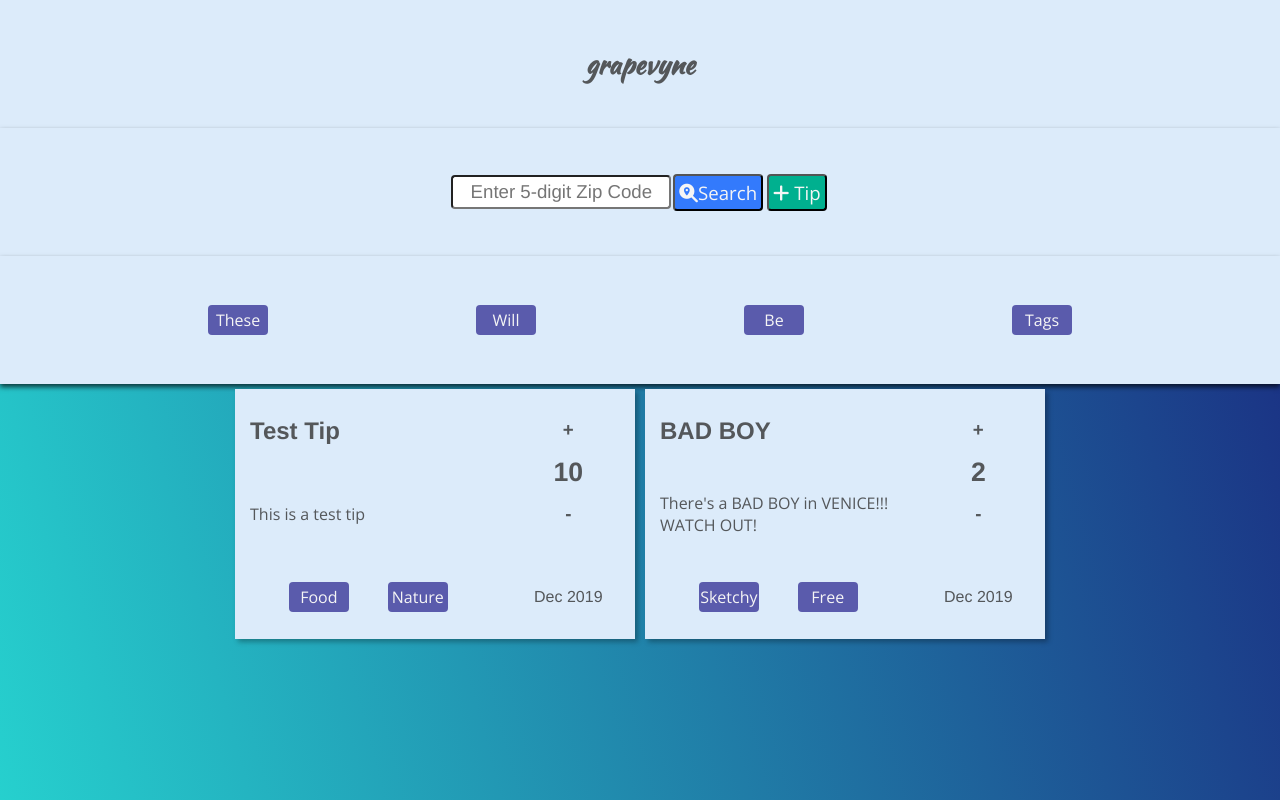
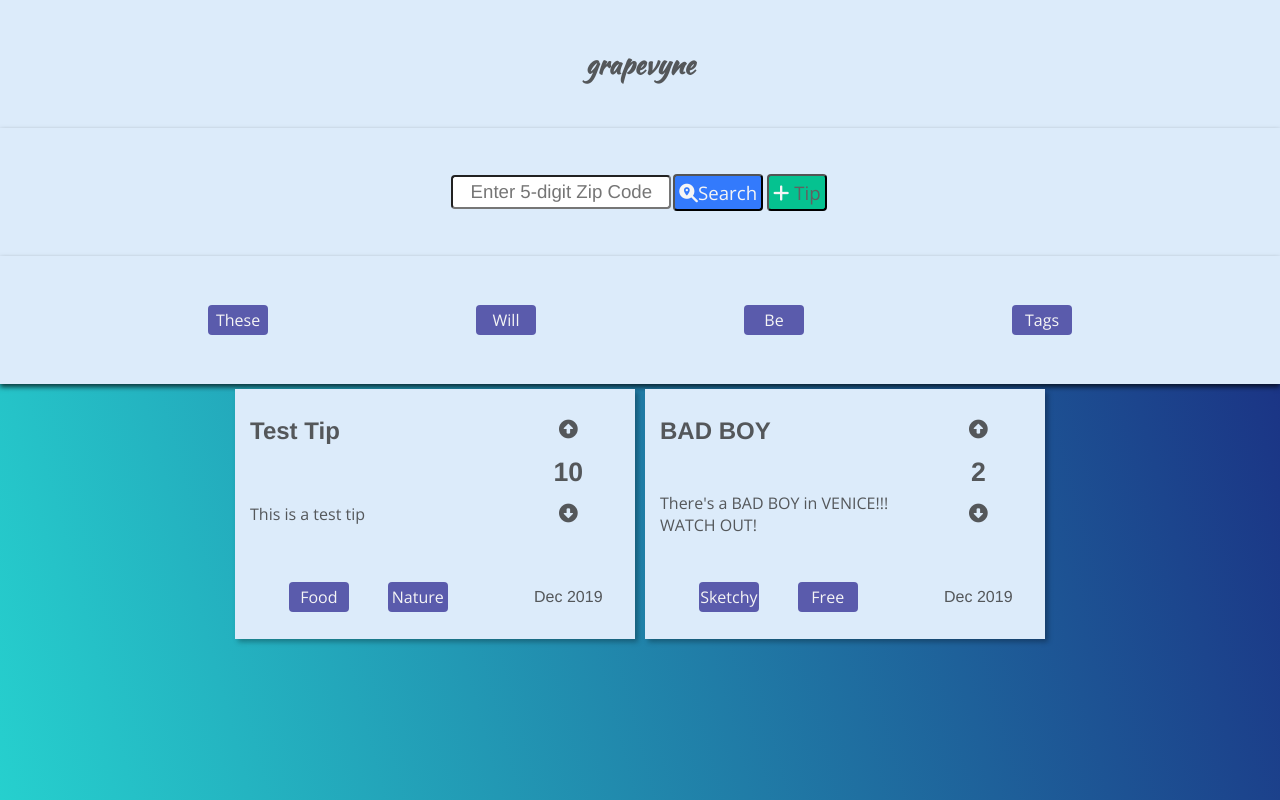
Before and after one commit to grapevyne/Tiply, a React app: page / in a window 1280 px wide. Built offline with nearby package versions, Linux system fonts and the light colour scheme.

Commit message:
Upvote and downvote arrow icons added

```diff
--- a/assets/styles.css
+++ b/assets/styles.css
@@ -139,10 +139,10 @@ h3 {
     padding: 4px;
     color: whitesmoke;
 }
-.fas {
+button > i.fas {
     color: whitesmoke;
 }
 .add-button {
-    background-color: rgb(0, 176, 143);
-    color: whitesmoke;
+    background-color: rgb(5, 194, 144);
+    color: rgb(97, 97, 97);
 }
--- a/client/components/TipComponent.jsx
+++ b/client/components/TipComponent.jsx
@@ -8,15 +8,15 @@ const TipComponent = (props) => (
     <p className="blurb tip-piece">{props.blurb}</p>
 
     <div className="tags tip-piece">
-      {props.tags && props.tags.map((el,i) => (
-          <div className="tag" key={`${el}Tag_${i}`}>{el}</div>
+      {props.tags && props.tags.map((el, i) => (
+        <div className="tag" key={`${el}Tag_${i}`}>{el}</div>
       ))}
     </div>
 
     <div className="votes tip-piece">
-        <h3 onClick={() => {props.upvote(props.id)}}>+</h3>
-        <h1>{props.votes}</h1>
-        <h3 onClick={() => {props.downvote(props.id)}}>-</h3>
+      <h3 onClick={() => { props.upvote(props.id) }}><i class="fas fa-arrow-alt-circle-up"></i></h3>
+      <h1>{props.votes}</h1>
+      <h3 onClick={() => { props.downvote(props.id) }}><i class="fas fa-arrow-alt-circle-down"></i></h3>
     </div>
 
     <div className="timestamp tip-piece">{props.timestamp}</div>
```
